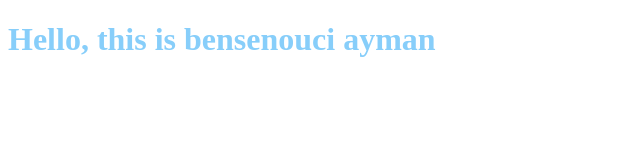
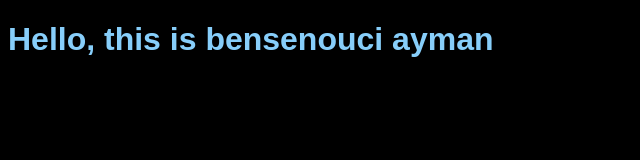
Before and after one commit to bensenouci-ayman/myproject, a plain HTML site: page index.html in a window 1280 px wide. Shown: the whole page, without its empty margins (0-640 px from the left). Drawn offline with Linux system fonts and the light colour scheme.

Commit message:
changing background color in css file

```diff
--- a/style.css
+++ b/style.css
@@ -1,3 +1,7 @@
 h1 {
     color: lightskyblue;
 }
+body {
+    background-color: #000;
+    font-family: Arial, Helvetica, sans-serif;
+}
```
